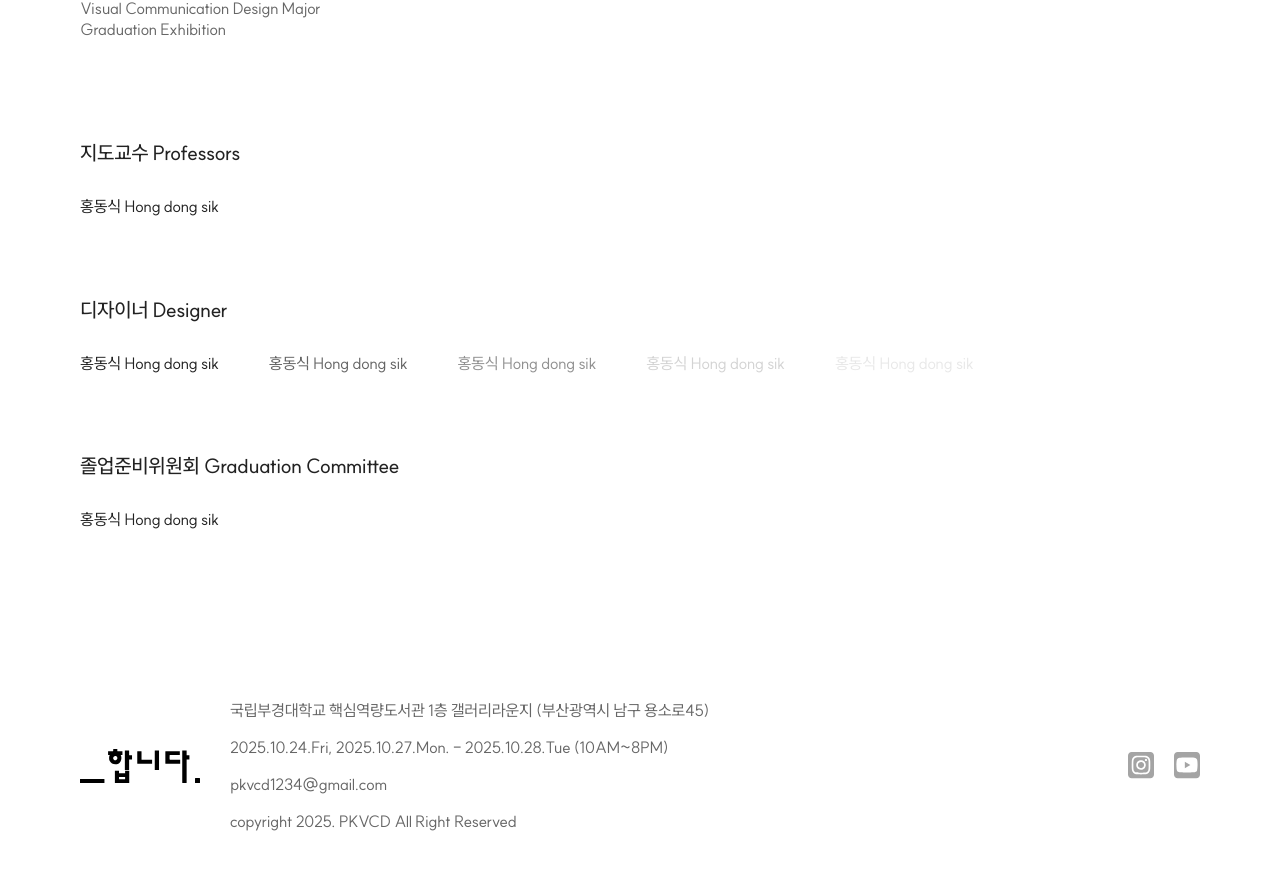
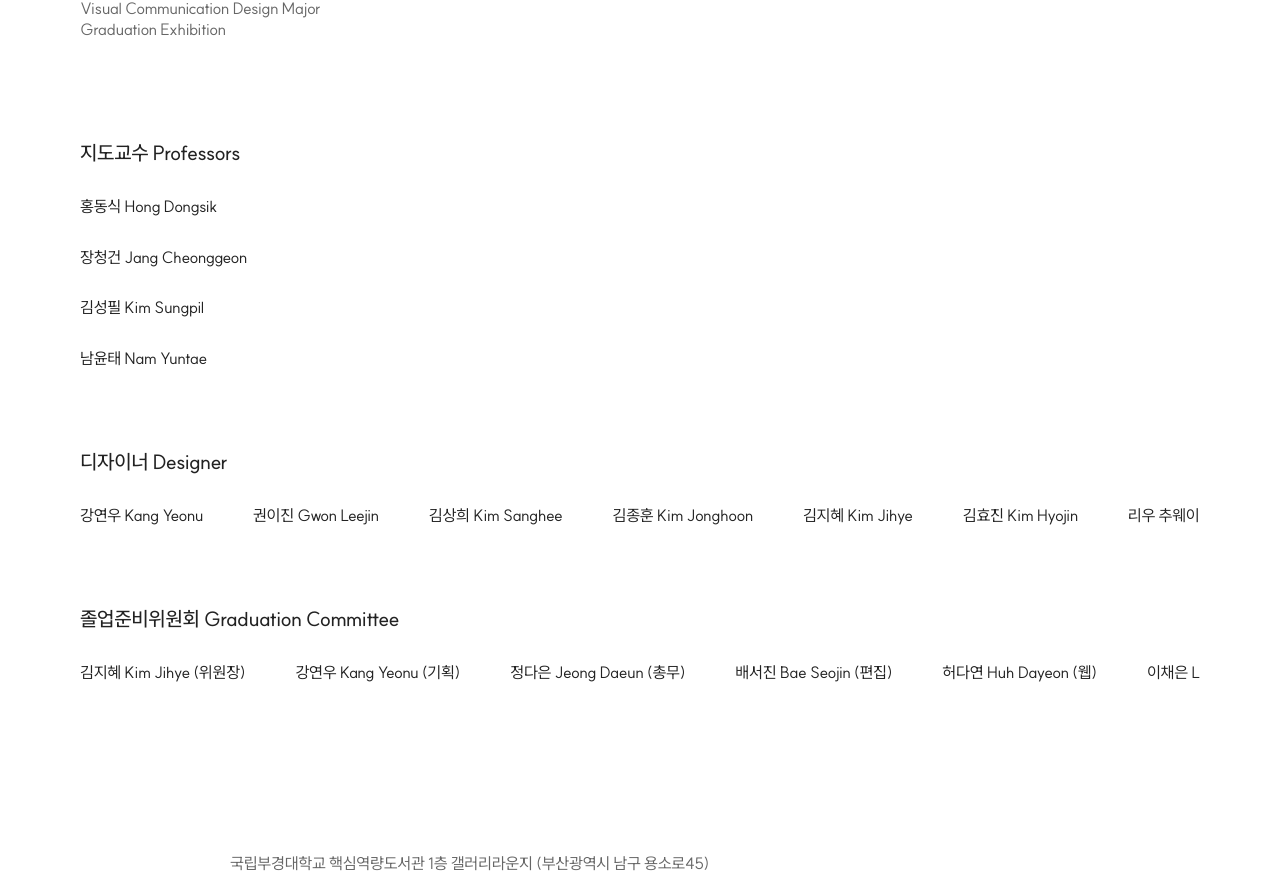
Before and after one commit to PKNU-VCD/pknu-vcd-fe, a Next.js app: page /introduce/introduction in a window 1280 px wide. Shown: the part 2235-3115 px from the top of the page. Built offline with nearby package versions, Linux system fonts and the light colour scheme.

Commit message:
feat: 디자이너, 졸준위 자동 스크롤 되도록 수정

```diff
--- a/src/app/introduce/introduction/page.styles.ts
+++ b/src/app/introduce/introduction/page.styles.ts
@@ -1,6 +1,25 @@
 import { theme } from '@/styles/theme';
+import { keyframes } from '@emotion/react';
 import styled from '@emotion/styled';
 import { CommonWrapper, LogoContainer, LogoText, Wrapper } from '../common.styles';
+
+const scroll = keyframes`
+  0% {
+    transform: translateX(0);
+  }
+  100% {
+    transform: translateX(-50%);
+  }
+`;
+
+const scrollVertical = keyframes`
+  0% {
+    transform: translateY(0);
+  }
+  100% {
+    transform: translateY(-50%);
+  }
+`;
 
 export const IntroductionWrapper = styled(CommonWrapper)`
   margin-top: 120px;
@@ -145,6 +164,9 @@ export const ParticipantsContainer = styled(Wrapper)`
   flex-direction: row;
   align-items: flex-start;
   gap: 100px;
+  width: 100%;
+  min-width: 0;
+  overflow-x: hidden;
 
   @media (max-width: ${theme.breakpoints.tablet}) {
     flex-direction: column;
@@ -159,10 +181,10 @@ export const ParticipantsContainer = styled(Wrapper)`
 `;
 
 export const TextContainer = styled.div`
-  width: 100%;
   display: flex;
   flex-direction: column;
   gap: 30px;
+  flex-shrink: 0;
 `;
 
 export const KoreanText = styled.p`
@@ -193,6 +215,8 @@ export const ParticipantsList = styled.div`
   display: flex;
   flex-direction: column;
   gap: 80px;
+  flex: 1;
+  min-width: 0;
 
   @media (max-width: ${theme.breakpoints.mobileLarge}) {
     gap: 60px;
@@ -204,6 +228,7 @@ export const ParticipantItem = styled.div`
   flex-direction: column;
   gap: 30px;
   color: ${theme.colors.stroke};
+  min-width: 0;
 
   @media (max-width: ${theme.breakpoints.mobileLarge}) {
     gap: 40px;
@@ -225,29 +250,37 @@ export const ParticipantContent = styled.p`
 `;
 
 export const FadedTextContainer = styled.div`
-  display: flex;
-  flex-direction: row;
-  align-items: center;
-  gap: 50px;
-  white-space: nowrap;
+  width: 100%;
+  overflow: hidden;
+  position: relative;
 
   font-size: ${theme.typography.regular.fontSize};
   font-weight: ${theme.typography.regular.fontWeight};
   line-height: ${theme.typography.regular.lineHeight};
   letter-spacing: ${theme.typography.regular.letterSpacing};
 
-  @media (max-width: ${theme.breakpoints.tablet}) {
-    flex-wrap: wrap;
-    white-space: normal;
-  }
-
   @media (max-width: ${theme.breakpoints.mobileLarge}) {
-    align-items: flex-start;
-    flex-direction: column;
-    gap: 30px;
+    height: 180px;
   }
 `;
 
-export const FadedText = styled.span<{ color: string }>`
-  color: ${({ color }) => color};
+export const ScrollingWrapper = styled.div`
+  display: flex;
+  flex-direction: row;
+  align-items: center;
+  gap: 50px;
+  white-space: nowrap;
+  animation: ${scroll} 80s linear infinite;
+  position: relative;
+
+  @media (max-width: ${theme.breakpoints.mobileLarge}) {
+    flex-direction: column;
+    align-items: flex-start;
+    gap: 30px;
+    animation: ${scrollVertical} 80s linear infinite;
+  }
 `;
+
+export const FadedText = styled.span`
+  color: ${theme.colors.black};
+`;
--- a/src/app/introduce/introduction/page.tsx
+++ b/src/app/introduce/introduction/page.tsx
@@ -34,6 +34,59 @@ const FadedTextColors = [
   'rgba(34, 34, 34, 0.50)',
   'rgba(34, 34, 34, 0.20)',
   'rgba(34, 34, 34, 0.10)',
+];
+
+const PROFESSORS = [
+  '홍동식 Hong Dongsik',
+  '장청건 Jang Cheonggeon',
+  '김성필 Kim Sungpil',
+  '남윤태 Nam Yuntae',
+];
+
+const DESIGNERS = [
+  '강연우 Kang Yeonu',
+  '권이진 Gwon Leejin',
+  '김상희 Kim Sanghee',
+  '김종훈 Kim Jonghoon',
+  '김지혜 Kim Jihye',
+  '김효진 Kim Hyojin',
+  '리우 추웨이 Liu Chuwei',
+  '마다은 Ma Daeun',
+  '배서진 Bae Seojin',
+  '손다연 Son Dayeon',
+  '손수련 Son Suryeon',
+  '손정민 Son Jeongmin',
+  '송환영 Song Hwanyeong',
+  '신서현 Shin Seohyeon',
+  '안명철 An Myeongcheol',
+  '우경채 Woo Kyoungchae',
+  '우주형 Woo Juhyung',
+  '유하늘 Yu Haneul',
+  '이규원 Lee Gyuwon',
+  '이예림 Lee Yelim',
+  '이예은 Lee Yeeun',
+  '이유주 Lee Yuju',
+  '이유진 Lee Youjin',
+  '이채은 Lee Chaeeun',
+  '임나경 Im Nakyung',
+  '임이소 Rim Yiso',
+  '임채빈 Im Chaebean',
+  '장유나 Jang Youna',
+  '정다은 Jeong Daeun',
+  '조유진 Jo Yujin',
+  '최경진 Choi Gyeongjin',
+  '허다연 Huh Dayeon',
+  '허원주 Heo Wonju',
+];
+
+const GRADUATION_COMMITTEE = [
+  '김지혜 Kim Jihye (위원장)',
+  '강연우 Kang Yeonu (기획)',
+  '정다은 Jeong Daeun (총무)',
+  '배서진 Bae Seojin (편집)',
+  '허다연 Huh Dayeon (웹)',
+  '이채은 Lee Chaeeun (실무)',
+  '김효진 Kim Hyojin (홍보)',
 ];
 
 export default function Introduce() {
@@ -126,30 +179,45 @@ export default function Introduce() {
           <S.ParticipantsList>
             <S.ParticipantItem>
               <S.ParticipantType>지도교수 Professors</S.ParticipantType>
-              <S.ParticipantContent>홍동식 Hong dong sik</S.ParticipantContent>
+              {PROFESSORS.map((professor, index) => (
+                <S.ParticipantContent key={index}>{professor}</S.ParticipantContent>
+              ))}
             </S.ParticipantItem>
             <S.ParticipantItem>
               <S.ParticipantType>디자이너 Designer</S.ParticipantType>
               <S.FadedTextContainer>
-                {FadedTextColors.map((color, index) => (
-                  <S.FadedText key={index} color={color}>
-                    홍동식 Hong dong sik
-                  </S.FadedText>
-                ))}
+                <S.ScrollingWrapper>
+                  {DESIGNERS.map((designer, index) => (
+                    <S.FadedText key={index}>{designer}</S.FadedText>
+                  ))}
+                  {DESIGNERS.map((designer, index) => (
+                    <S.FadedText key={`duplicate-${index}`}>{designer}</S.FadedText>
+                  ))}
+                </S.ScrollingWrapper>
               </S.FadedTextContainer>
             </S.ParticipantItem>
             <S.ParticipantItem>
               <S.ParticipantType>졸업준비위원회 Graduation Committee</S.ParticipantType>
-              {isMobile && (
-                <S.FadedTextContainer>
-                  {FadedTextColors.map((color, index) => (
-                    <S.FadedText key={index} color={color}>
-                      홍동식 Hong dong sik
-                    </S.FadedText>
+              <S.FadedTextContainer>
+                <S.ScrollingWrapper>
+                  {/* 속도 맞추기 위함 */}
+                  {GRADUATION_COMMITTEE.map((person, index) => (
+                    <S.FadedText key={index}>{person}</S.FadedText>
                   ))}
-                </S.FadedTextContainer>
-              )}
-              {!isMobile && <S.ParticipantContent>홍동식 Hong dong sik</S.ParticipantContent>}
+                  {GRADUATION_COMMITTEE.map((person, index) => (
+                    <S.FadedText key={`duplicate-1-${index}`}>{person}</S.FadedText>
+                  ))}
+                  {GRADUATION_COMMITTEE.map((person, index) => (
+                    <S.FadedText key={`duplicate-2-${index}`}>{person}</S.FadedText>
+                  ))}
+                  {GRADUATION_COMMITTEE.map((person, index) => (
+                    <S.FadedText key={`duplicate-3-${index}`}>{person}</S.FadedText>
+                  ))}
+                  {GRADUATION_COMMITTEE.map((person, index) => (
+                    <S.FadedText key={`duplicate-4-${index}`}>{person}</S.FadedText>
+                  ))}
+                </S.ScrollingWrapper>
+              </S.FadedTextContainer>
             </S.ParticipantItem>
           </S.ParticipantsList>
         </S.ParticipantsContainer>
```
